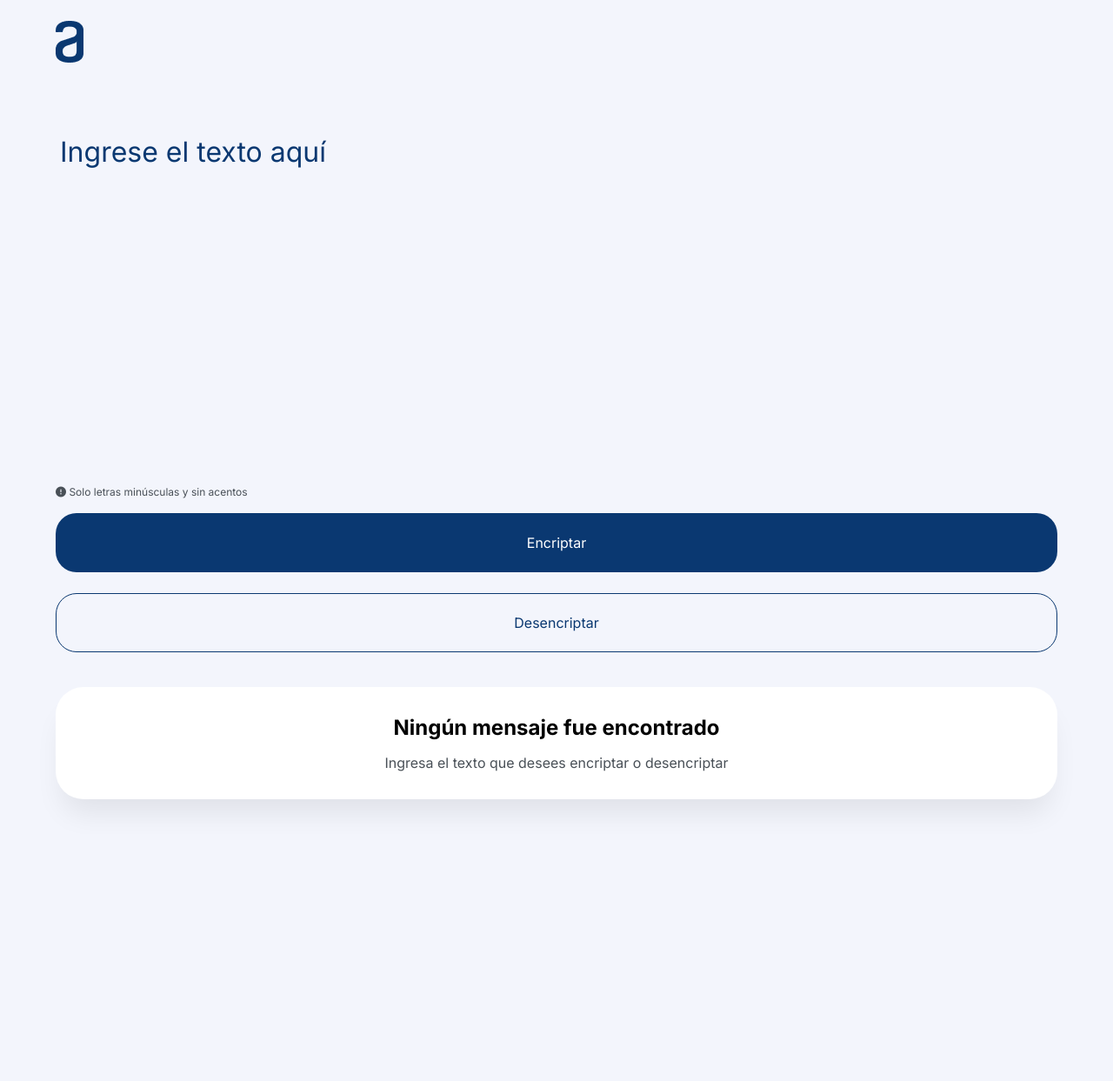
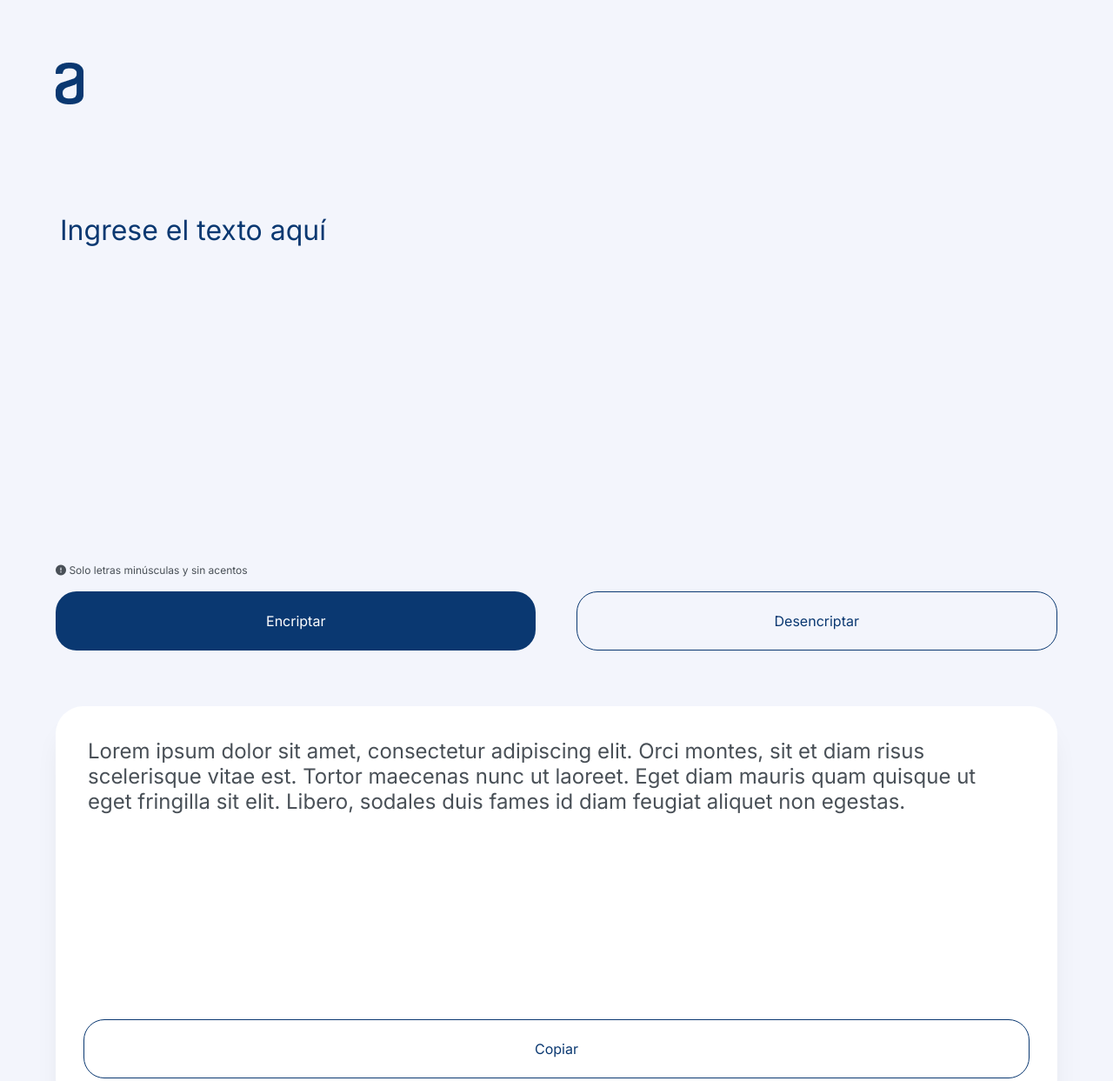
Before and after one commit to davaloslm/Challenge-Encriptador, a plain HTML site: page index.html in a window 1280 px wide. Shown: the top 1243 px of the page at 87% size. Before the commit the page ends 959 px from the top, so only its background shows below. Drawn offline with Linux system fonts and the light colour scheme.

Commit message:
Add media query for tablet

```diff
--- a/css/style.css
+++ b/css/style.css
@@ -121,3 +121,27 @@ main .copy-btn{
     font-weight: 400;
     margin-top: 24px;
 }
+
+@media(min-width:768px){
+
+    header{
+        height: 240px;
+    }
+
+    header img.logo{
+        margin-top: 72px;
+    }
+
+    main .btn-container{
+        display: flex;
+        gap: 4%;
+        margin-bottom: 64px;
+    }
+
+
+    main .decrypt-btn{
+        margin-top: 16px;
+    }
+
+
+}
--- a/index.html
+++ b/index.html
@@ -36,13 +36,13 @@
 
             <div class="encrypterOutput-container">
 
-                <h3>Ningún mensaje fue encontrado</h3>
+                <!-- <h3>Ningún mensaje fue encontrado</h3>
 
-                <p>Ingresa el texto que desees encriptar o desencriptar</p>
+                <p>Ingresa el texto que desees encriptar o desencriptar</p> -->
 
-                <!-- <textarea class="encrypterOutput" name="encrypterOutput" id="" cols="30" rows="10" disabled>Lorem ipsum dolor sit amet, consectetur adipiscing elit. Orci montes, sit et diam risus scelerisque vitae est. Tortor maecenas nunc ut laoreet. Eget diam mauris quam quisque ut eget fringilla sit elit. Libero, sodales duis fames id diam feugiat aliquet non egestas.</textarea>
+                <textarea class="encrypterOutput" name="encrypterOutput" id="" cols="30" rows="10" disabled>Lorem ipsum dolor sit amet, consectetur adipiscing elit. Orci montes, sit et diam risus scelerisque vitae est. Tortor maecenas nunc ut laoreet. Eget diam mauris quam quisque ut eget fringilla sit elit. Libero, sodales duis fames id diam feugiat aliquet non egestas.</textarea>
 
-                <button class="copy-btn">Copiar</button> -->
+                <button class="copy-btn">Copiar</button>
 
 
             </div>
```
